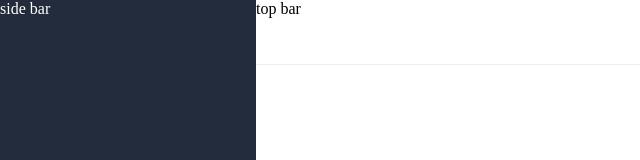
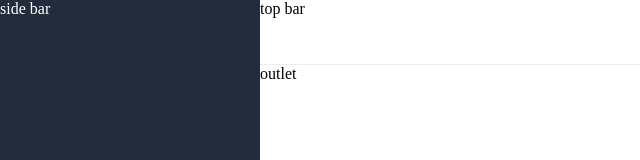
Before and after one commit to palmyralabs/rt-template-tribble, a React (Vite) app: page / in a window 1280 px wide. Shown: the top 160 px of the page, without its empty margins (0-640 px from the left). Built offline with nearby package versions, Linux system fonts and the light colour scheme; what @palmyralabs/palmyra-wire, @palmyralabs/rt-forms would draw is missing.

Commit message:
mainlayout change

```diff
--- a/demo/layout/main/MainLayout.tsx
+++ b/demo/layout/main/MainLayout.tsx
@@ -30,18 +30,26 @@ const MainLayout = (props: MainLayoutInput) => {
 
   const display = mobileMode ? "block" : "none";
   return (
-    <Box style={{ display: 'flex' }}>
-      <Sidebar
-        SideMenu={DynamicMenu}
-        appTitle={props.appTitle} width={sideWidth} mobileOpen={mobileOpen}
-        setMobileOpen={setMobileOpen} responsive={responsive} />
-      <Topbar mobileOpen={mobileOpen} setMobileOpen={setMobileOpen} display={display} />
+    <Box >
+      <div style={{ display: 'flex' }}>
+        <div>
+          <Sidebar
+            SideMenu={DynamicMenu}
+            appTitle={props.appTitle} width={sideWidth} mobileOpen={mobileOpen}
+            setMobileOpen={setMobileOpen} responsive={responsive} />
+        </div>
+        <div style={{width:'calc(100% - 260px)'}}>
+          <Topbar mobileOpen={mobileOpen} setMobileOpen={setMobileOpen} display={display} />
+          <div>
+            <Outlet />
+            <div>outlet</div>
+          </div>
+        </div>
+      </div>
       <Box
         component="main"
       >
-        <div style={{ marginTop: "64px" }}>
-          <Outlet />
-        </div>
+
       </Box>
     </Box>
   );
```
